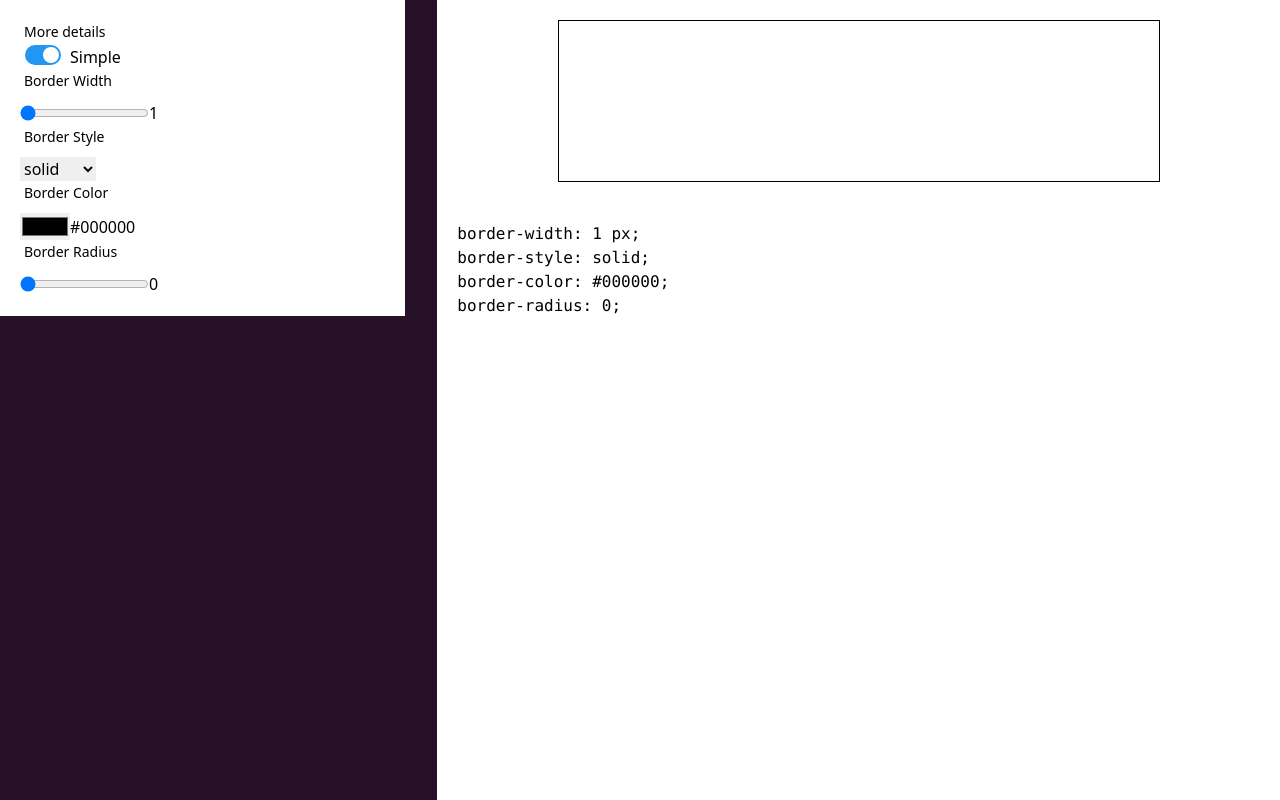
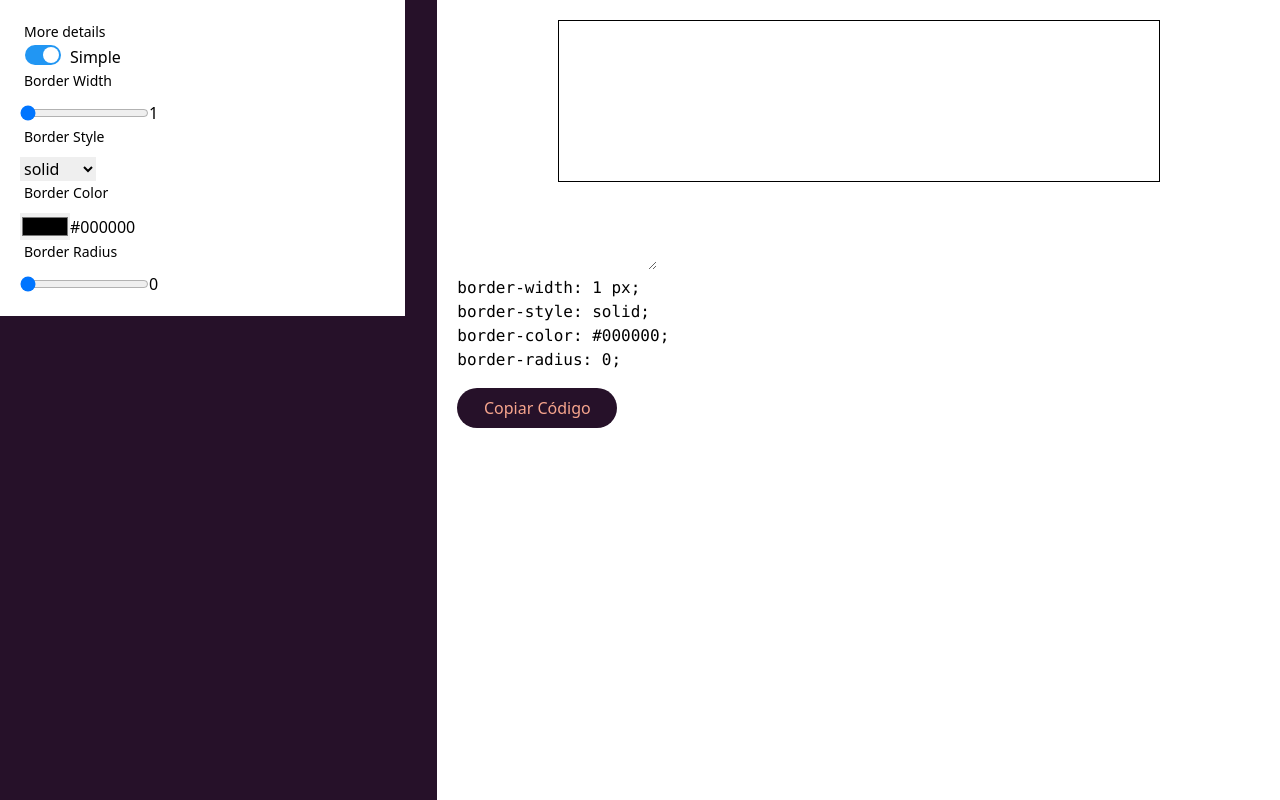
Before and after one commit to Togashiteam/portifolio, a Next.js app: page /style/border in a window 1280 px wide. Shown: the top 800 px of the page. Built offline with nearby package versions, Linux system fonts and the light colour scheme; a web font is replaced by a local one.

Commit message:
avançando com alertas e copia de código

```diff
--- a/src/app/style/border/page.tsx
+++ b/src/app/style/border/page.tsx
@@ -1,4 +1,5 @@
 "use client";
+import AlertComponent from "@/components/atoms/Alert";
 import InputCheckbox from "@/components/atoms/inputs/InputCheckbox";
 import InputColor from "@/components/atoms/inputs/InputColor";
 import InputRange from "@/components/atoms/inputs/InputRange";
@@ -34,8 +35,26 @@ export default function StyleBorder() {
   const [borderBottomLeftRadiusValue, setBorderBottomLeftRadiusValue] = useState<string>("0");
   const [borderBottomRightRadiusValue, setBorderBottomRightRadiusValue] = useState<string>("0");
 
+  const [showCopyAlert, setShowCopyAlert] = useState(false);
+  const [styleGenerated, setStyleGenerated] = useState<string>();
+
+  const copyGeneratedCode = () => {
+    styleGenerated && navigator.clipboard.writeText(styleGenerated);
+    setShowCopyAlert(true);
+    setTimeout(() => {
+      setShowCopyAlert(false);
+    }, 2000);
+  };
+
+  const getFormattedStyle = () => {
+
+  }
+
   return (
     <>
+      {showCopyAlert && (
+        <AlertComponent text="Código copiado para a área de transferência!" />
+      )}
       <div className="mb-5 md:mb-0 md:grid md:grid-cols-3 md:gap-8 h-screen">
         <div className="md:col-span-1">
           <div className="formulario bg-white p-5 overflow-x-clip">
@@ -280,6 +299,9 @@ export default function StyleBorder() {
           </div>
 
           <div className="border-editable bg-white p-5 overflow-x-clip h-full">
+            <textarea name="" id="">
+              {styleGenerated}
+            </textarea>
             <fieldset>
               <pre>
                 {simpleValues && (
@@ -356,6 +378,13 @@ export default function StyleBorder() {
              </pre>
             </fieldset>
 
+            <button
+              className="bg-primary-700 text-success-300 rounded-full w-40 p-2 mt-4"
+              onClick={copyGeneratedCode}
+            >
+              Copiar Código
+            </button>
+
           </div>
         </div>
       </div>
```
